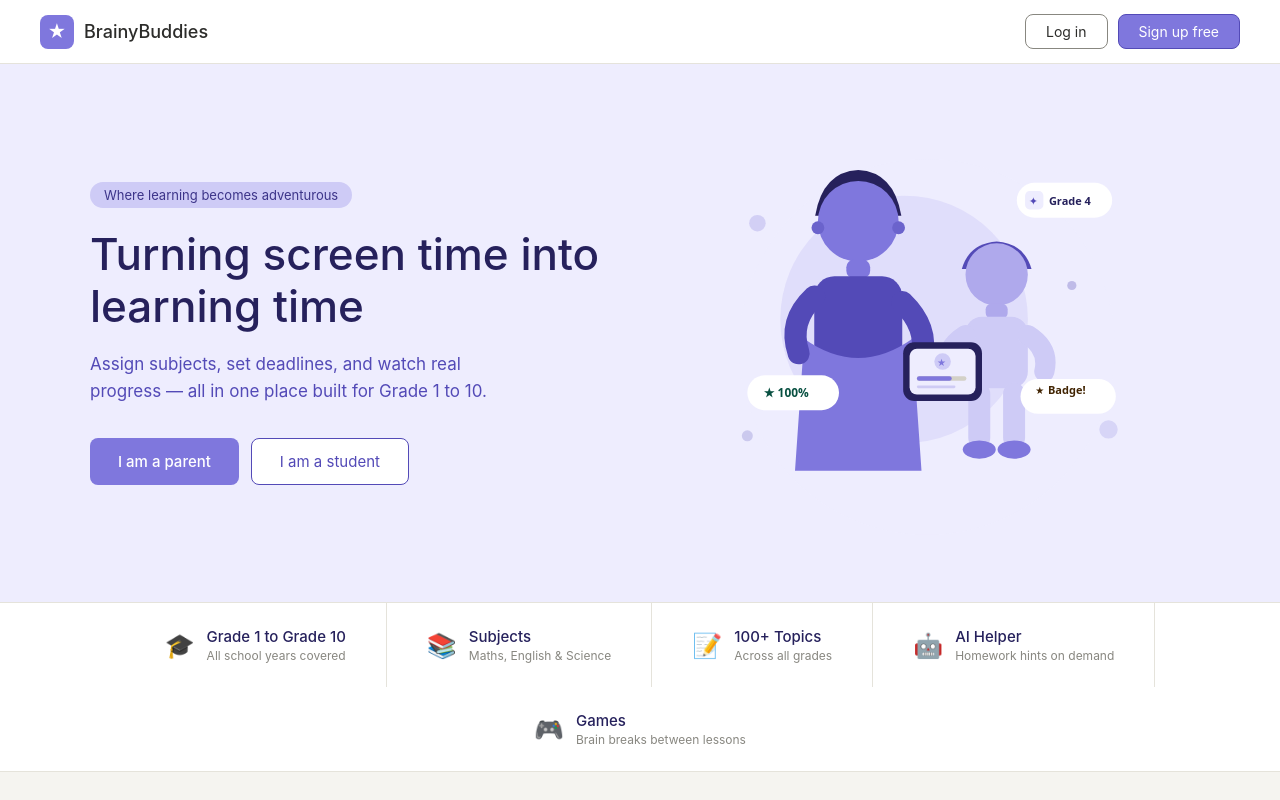
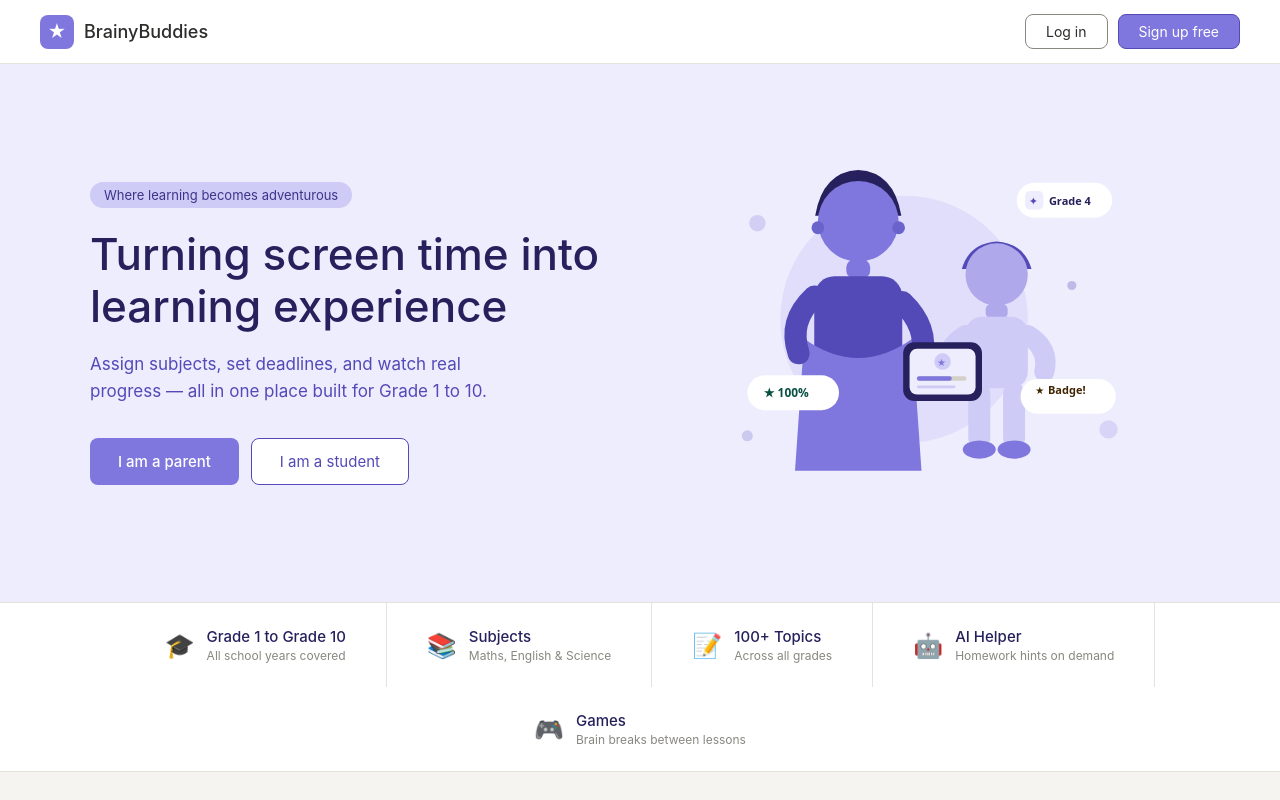
Before and after one commit to Haseeb-MA/Kids-Learning-App, a Next.js app: page / in a window 1280 px wide. Shown: the top 800 px of the page. Built offline with nearby package versions, Linux system fonts and the light colour scheme.

Commit message:
feat: On the home page, hero section, change "Turning screen time  [spec-5fda7d88]

```diff
--- a/components/Hero.tsx
+++ b/components/Hero.tsx
@@ -41,7 +41,7 @@ export default function Hero() {
             lineHeight: '1.2',
             marginBottom: '18px',
           }}>
-            Turning screen time into learning time
+            Turning screen time into learning experience
           </h1>
 
           <p style={{
```
